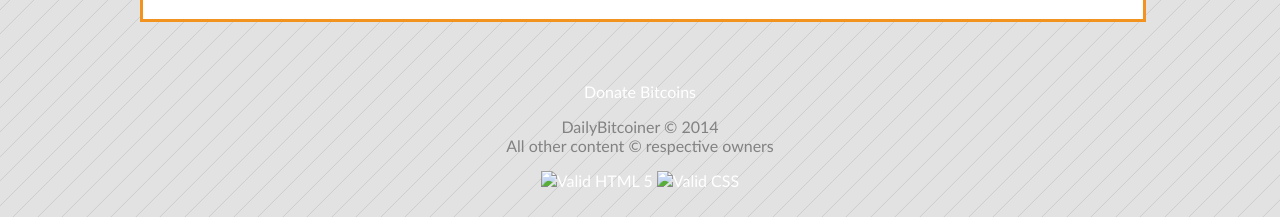
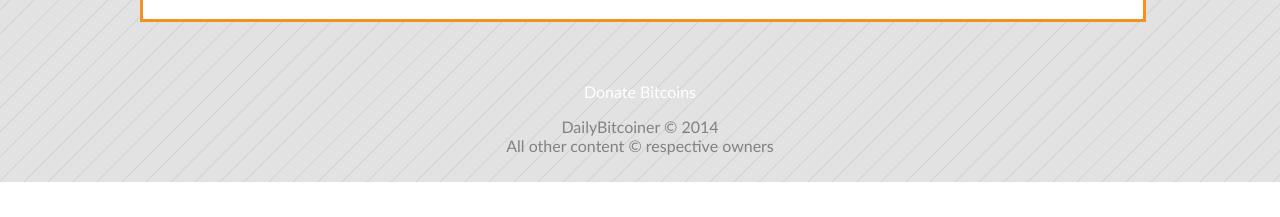
Before and after one commit to DailyBitcoiner/DailyBitcoiner.github.io, a plain HTML site: page contact.html in a window 1280 px wide. Shown: the part 1240-1457 px from the top of the page. After the commit the page ends 1422 px from the top, so only its background shows below. Drawn offline with Linux system fonts and the light colour scheme.

Commit message:
Removing validation buttons

```diff
--- a/contact.html
+++ b/contact.html
@@ -164,15 +164,6 @@
 								<br>
 								All other content © respective owners
 							</p>
-
-							<p>
-    							<a href="http://validator.w3.org/check?uri=http%3A%2F%2Fwww.kevinpayravi.com%2F">
-        							<img src="/Icons/Banners/ValidHTML.png" alt="Valid HTML 5">
-    							</a>
-    							<a href="http://jigsaw.w3.org/css-validator/validator?uri=http%3A%2F%2Fwww.kevinpayravi.com%2F">
-        							<img src="/Icons/Banners/ValidCSS.png" alt="Valid CSS">
-    							</a>
-							</p>
 						</td>
 					</tr>
 				</table>
```
